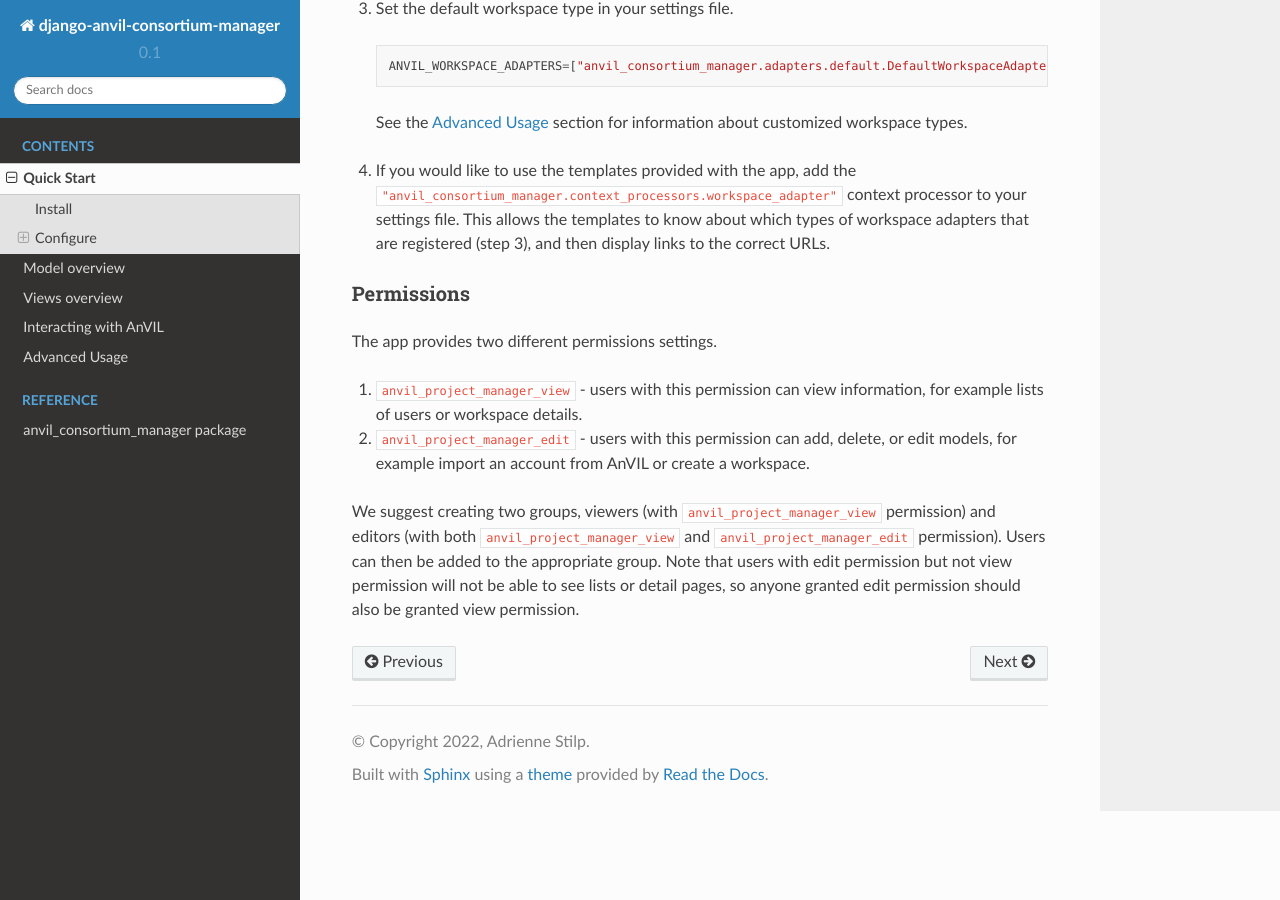
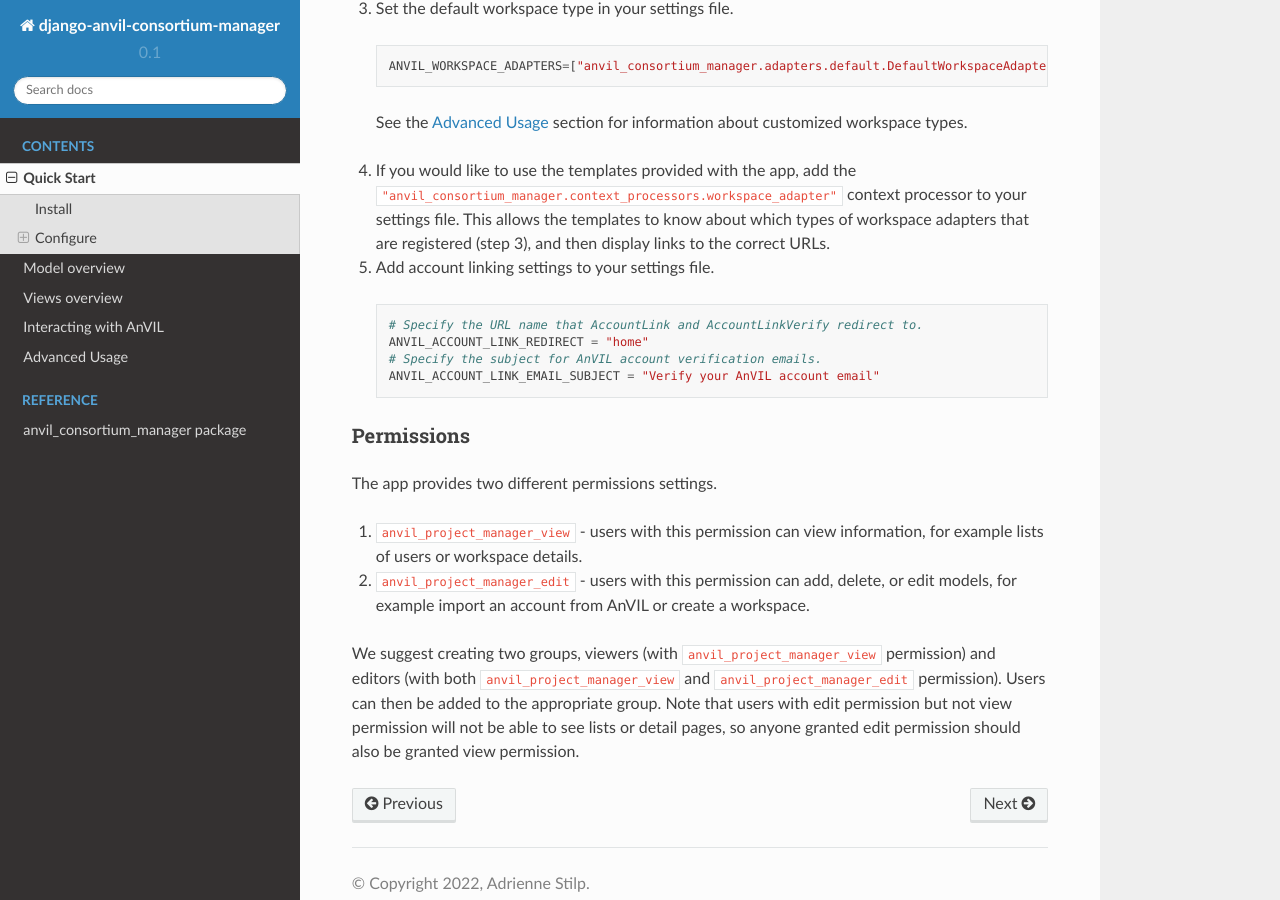
Before and after one commit to UW-GAC/django-anvil-consortium-manager, a Sphinx documentation site: the page built from docs/quickstart.rst, in a window 1280 px wide and 900 px high, scrolled down 964 px. Built offline with Sphinx 7.4.7 and the Read the Docs theme 2.0.0, drawn with Linux system fonts in a browser that asks for light colours.

Commit message:
Add new required settings to docs quickstart

```diff
--- a/docs/quickstart.rst
+++ b/docs/quickstart.rst
@@ -49,6 +49,16 @@ Settings
 
 4. If you would like to use the templates provided with the app, add the ``"anvil_consortium_manager.context_processors.workspace_adapter"`` context processor to your settings file. This allows the templates to know about which types of workspace adapters that are registered (step 3), and then display links to the correct URLs.
 
+5. Add account linking settings to your settings file.
+
+  .. code-block:: python
+
+      # Specify the URL name that AccountLink and AccountLinkVerify redirect to.
+      ANVIL_ACCOUNT_LINK_REDIRECT = "home"
+      # Specify the subject for AnVIL account verification emails.
+      ANVIL_ACCOUNT_LINK_EMAIL_SUBJECT = "Verify your AnVIL account email"
+
+
 Permissions
 ~~~~~~~~~~~
 
```
